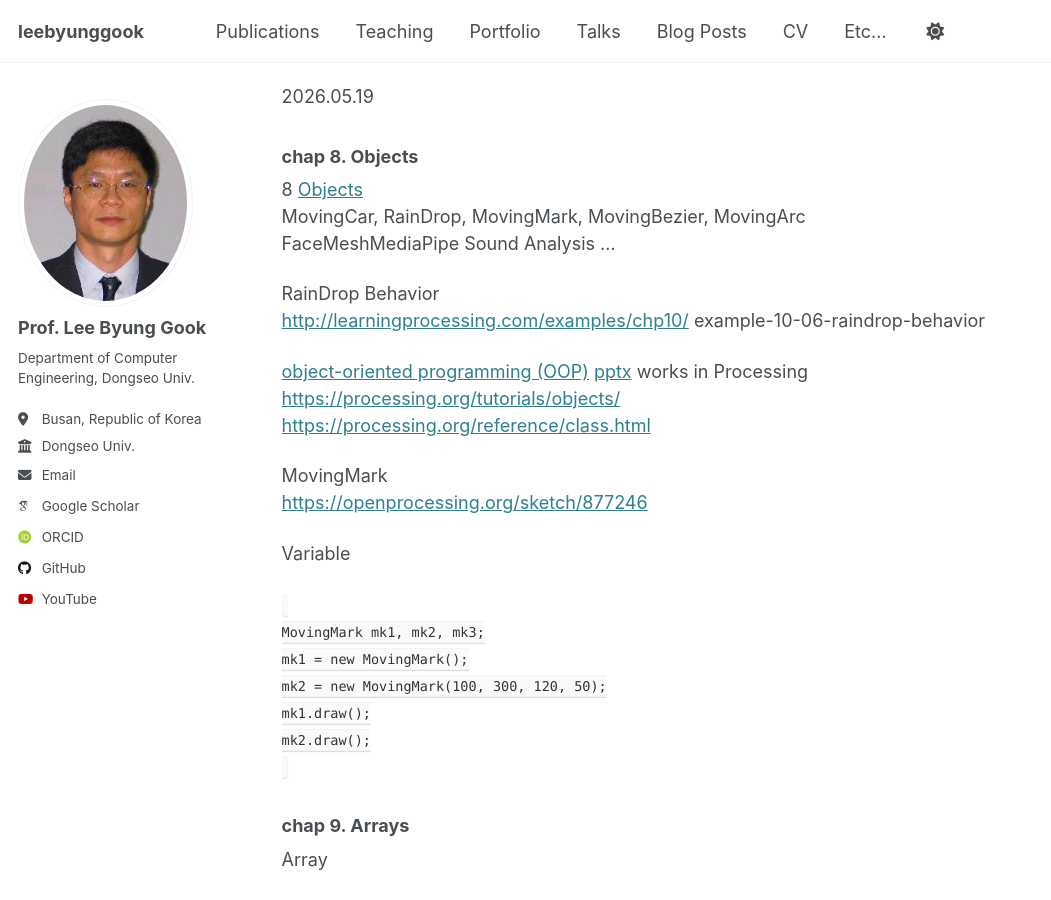
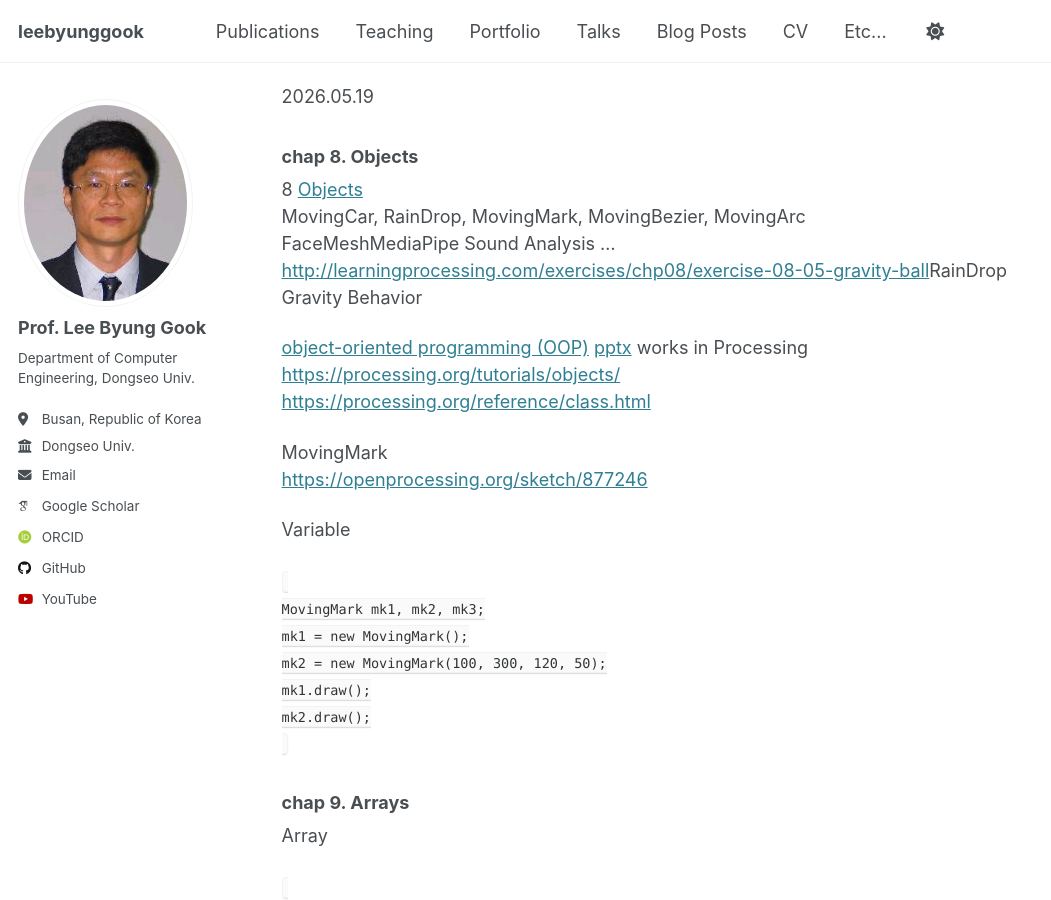
Before and after one commit to leebyunggook/leebyunggook.github.io, a Jekyll site: the page built from _pages/PhysicsProcessing.md, in a window 1280 px wide and 900 px high, scrolled down 2497 px. Shown: the whole window, without its empty margins (0-1051 px from the left). Built offline with Jekyll 4.4.1, drawn with Linux system fonts in a browser that asks for light colours; some web fonts are replaced; our own code applies the rules of GitHub Pages for plain Markdown files.

Commit message:
Update PhysicsProcessing.md

```diff
--- a/_pages/PhysicsProcessing.md
+++ b/_pages/PhysicsProcessing.md
@@ -76,9 +76,7 @@ Simple Logo and Pattern
 8 [Objects](http://learningprocessing.com/examples/chp08/example-08-01-singleobject) <br>
 MovingCar, RainDrop, MovingMark, MovingBezier, MovingArc<br>
 FaceMeshMediaPipe Sound Analysis ...<br>
-
-RainDrop Behavior <br>
-[http://learningprocessing.com/examples/chp10/](http://learningprocessing.com/examples/chp10/) example-10-06-raindrop-behavior <br>
+[http://learningprocessing.com/exercises/chp08/exercise-08-05-gravity-ball](http://learningprocessing.com/exercises/chp08/exercise-08-05-gravity-ball)RainDrop Gravity Behavior<br>
 
 [object-oriented programming (OOP)](./OOP.pdf) [pptx](./OOP.pptx) works in Processing <br>
 [https://processing.org/tutorials/objects/](https://processing.org/tutorials/objects/) <br>
```
